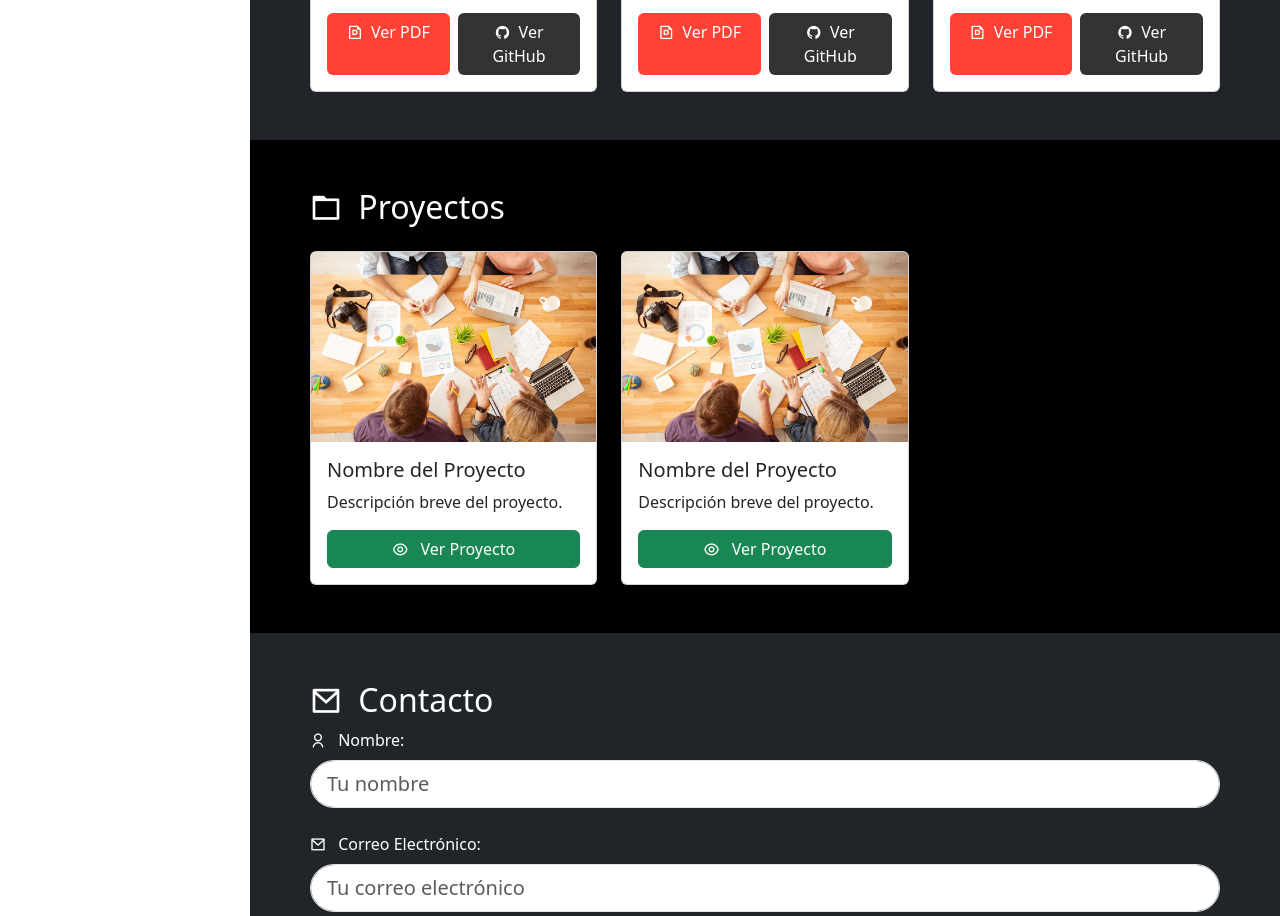
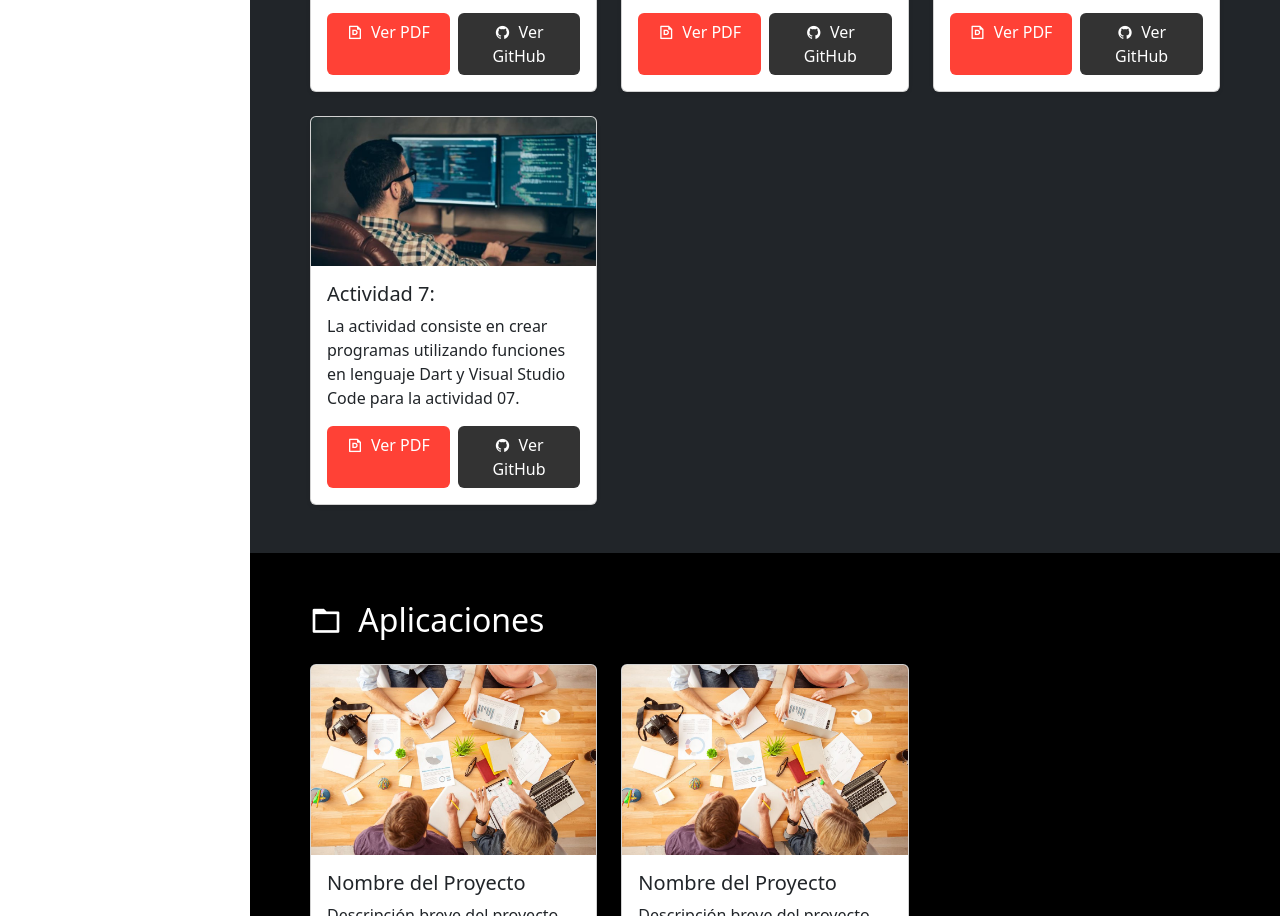
Before and after one commit to LuiO03/tareas.github.io, a plain HTML site: page trabajos/index.html in a window 1280 px wide. Shown: the part 1358-2274 px from the top of the page. Drawn offline with nearby package versions, Linux system fonts and the light colour scheme.

Commit message:
Add files via upload

```diff
--- a/trabajos/index.html
+++ b/trabajos/index.html
@@ -276,6 +276,29 @@
                                     </div>
                                 </div>
                             </div>
+                            <!-- Semana 7 -->
+                            <div class="col-12 col-sm-6 col-lg-4">
+                                <div class="card h-100 shadow-sm trabajo-card">
+                                    <img src="../img/semana.jpg" class="card-img-top" alt="Semana 5: Ejercicios de Programación">
+                                    <div class="card-body d-flex flex-column">
+                                        <h5 class="card-title">Actividad 7:</h5>
+                                        <p class="card-text">
+                                            La actividad consiste en crear programas utilizando funciones en lenguaje Dart y Visual Studio Code para la actividad 07.
+                                        </p>
+
+                                        <div class="mt-auto d-flex justify-content-between">
+                                            <!-- Botón de PDF con color rojo -->
+                                            <a href="../docs/semana07/Tarea 07.pdf" class="btn w-50 me-1" target="_blank" title="Ver PDF" style="background-color: #FF4136; color: white;">
+                                                <i class="ri-file-pdf-line me-1"></i> Ver PDF
+                                            </a>
+                                            <!-- Botón de GitHub con color característico -->
+                                            <a href="https://github.com/LuiO03/tareas.github.io/tree/main/docs/semana07" class="btn w-50 ms-1" target="_blank" title="Ver en GitHub" style="background-color: #333; color: white;">
+                                                <i class="ri-github-fill me-1"></i> Ver GitHub
+                                            </a>
+                                        </div>
+                                    </div>
+                                </div>
+                            </div>
                         </div>
                     </div>
                 </section>
@@ -284,7 +307,7 @@
                 <section id="proyectos" class="px-1 py-5 p-sm-5 bg-black">
                     <div class="container">
                         <h2 class="mb-4">
-                            <i class="ri-folder-3-line me-2"></i> Proyectos
+                            <i class="ri-folder-3-line me-2"></i> Aplicaciones
                         </h2>
                         <div class="row g-4">
                             <!-- Proyecto 1 -->
```
Also changed, not shown: 6 other files.
